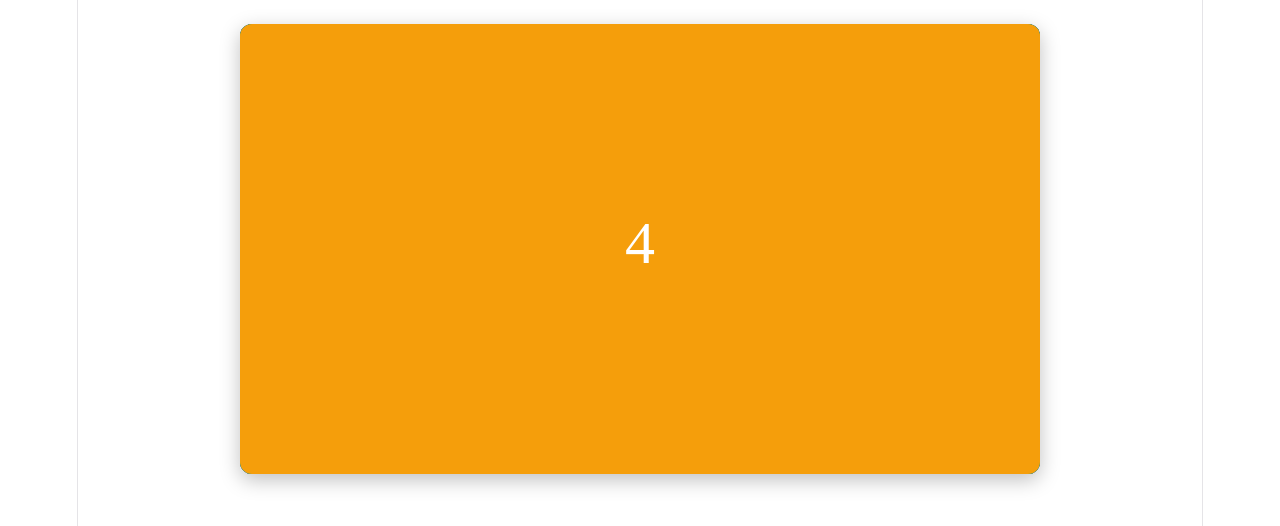
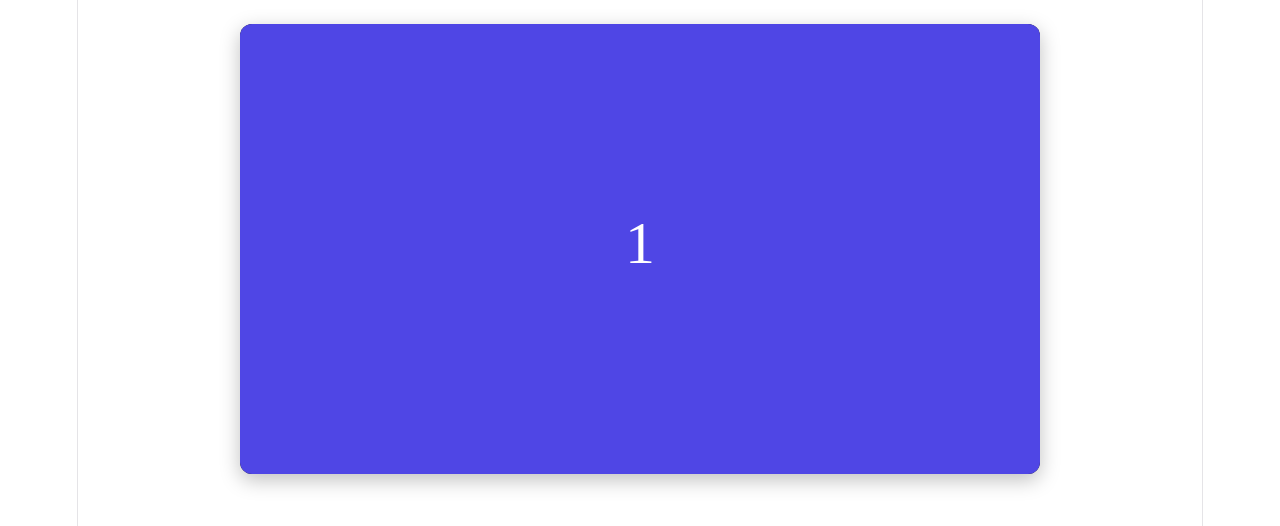
Before and after one commit to pniniavni/lesson-5, a React (Vite) app: page / in a window 1280 px wide. Shown: the top 526 px of the page. Built offline with nearby package versions, Linux system fonts and the light colour scheme.

Commit message:
שלב 3: הוספת משתנה selected והצגת התמונה הנבחרת בלבד

```diff
--- a/src/Carousel/Carousel.jsx
+++ b/src/Carousel/Carousel.jsx
@@ -1,16 +1,22 @@
+import { useState } from "react";
 import "./Carousel.css";
 import CarouselItem from "./CarouselItem";
 
 export default function Carousel({ images = [], intervalSeconds = 3 }) {
+  // משתנה סטייט לשמירת האינדקס של התמונה המוצגת (מתחיל מ-0)
+  const [selected, setSelected] = useState(0);
+
   return (
     <div className="carousel">
-      {images.map((src, index) => (
-        <CarouselItem
-          key={index}
-          src={src}
-          alt={`תמונה ${index + 1}`}
-        />
-      ))}
+      {images.map((src, index) =>
+        index === selected ? (
+          <CarouselItem
+            key={index}
+            src={src}
+            alt={`תמונה ${index + 1}`}
+          />
+        ) : null
+      )}
     </div>
   );
 }
```
